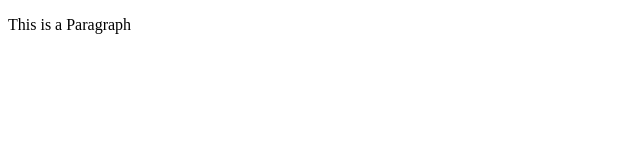
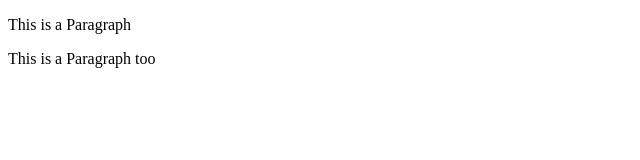
Before and after one commit to ShyamProto/git-test, a plain HTML site: page index.html in a window 1280 px wide. Shown: the whole page, without its empty margins (0-640 px from the left). Drawn offline with Linux system fonts and the light colour scheme.

Commit message:
Third commit

```diff
--- a/index.html
+++ b/index.html
@@ -8,5 +8,6 @@
 </head>
 <body>
   <p>This is a Paragraph</p>
+  <p>This is a Paragraph too</p>
 </body>
 </html>
```
